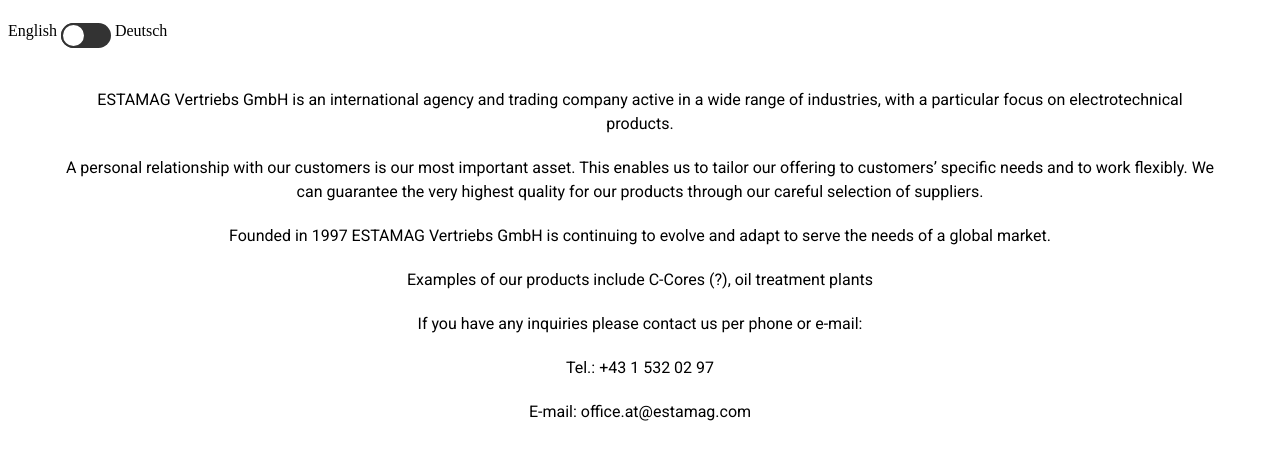
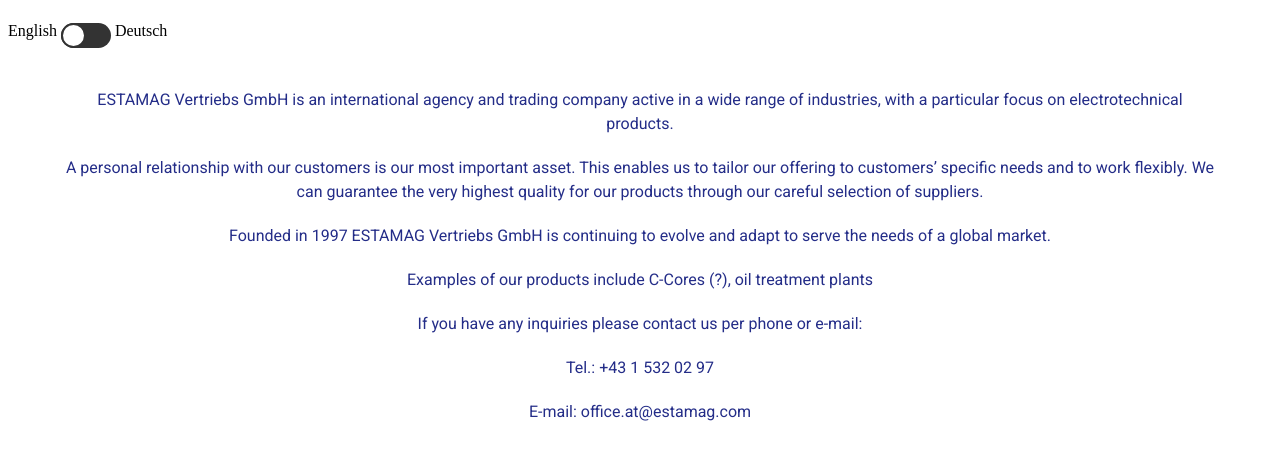
Before and after one commit to DavidPazouki/EstamagWeb, a plain HTML site: page index.html in a window 1280 px wide. Shown: the part 85-544 px from the top of the page. Drawn offline with Linux system fonts and the light colour scheme.

```diff
--- a/style.css
+++ b/style.css
@@ -137,7 +137,7 @@ body{
     padding: 0px 30px 20px;
     font-family: arial;
     font-size: 20px;
-    color:rgb(0, 0, 0);
+    color:#242d88;
     line-height: 24px;
     font-family: 'Roboto', sans-serif;
 }
```
